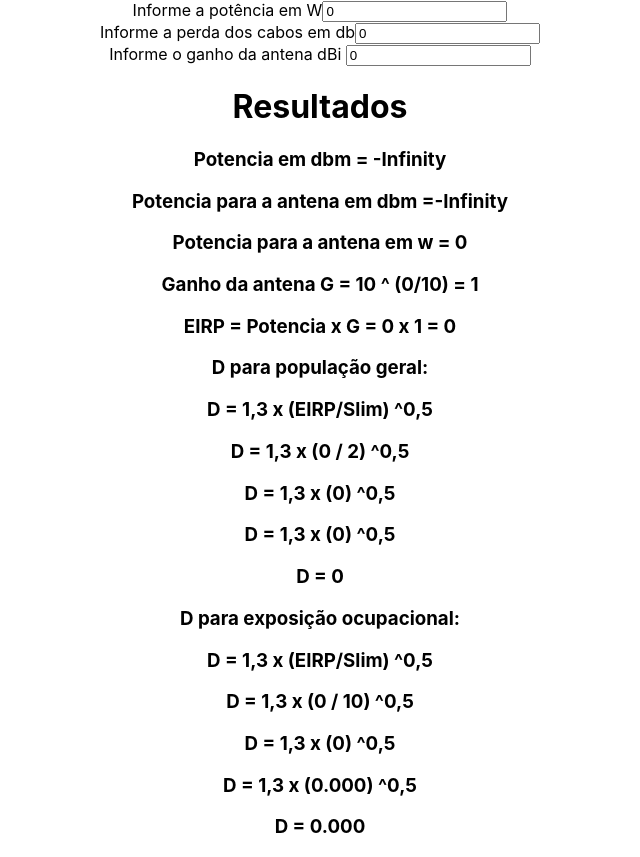
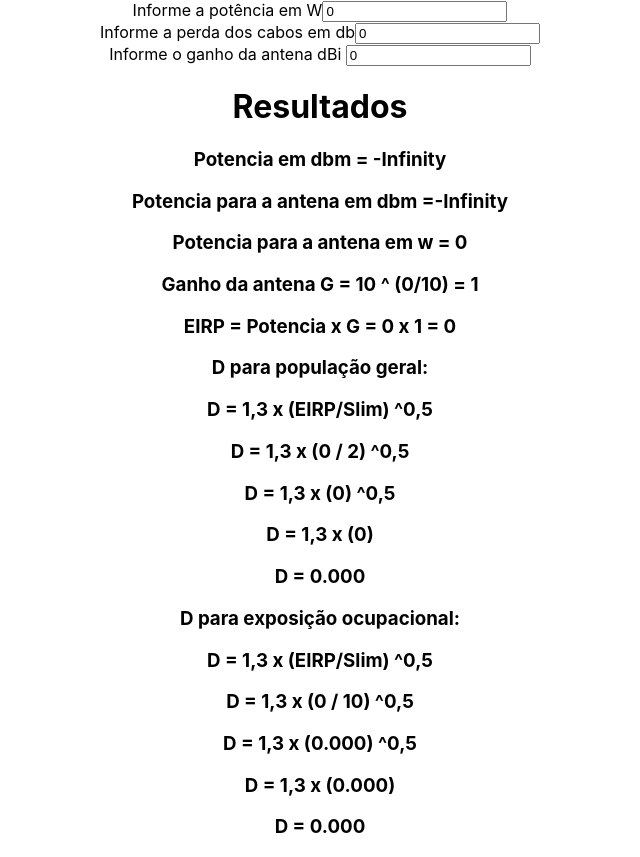
Before and after one commit to leoliveira1911/anatel, a React (Create React App) app: page / in a window 1280 px wide. Shown: the whole page, without its empty margins (320-960 px from the left). Built offline with nearby package versions, Linux system fonts and the light colour scheme.

Commit message:
correção bugs

```diff
--- a/src/components/Input.jsx
+++ b/src/components/Input.jsx
@@ -60,14 +60,14 @@ export default function Input() {
       <h3>D = 1,3 x (EIRP/Slim) ^0,5 </h3>
       <h3>D = 1,3 x ({eirp} / 2) ^0,5</h3>
       <h3>D = 1,3 x ({eirp / 2}) ^0,5</h3>
-      <h3>D = 1,3 x ({+((eirp / 2) ** 0.5).toFixed(3)}) ^0,5</h3>
-      <h3>D = {1.3 * +((eirp / 2) ** 0.5).toFixed(3)}</h3>
+      <h3>D = 1,3 x ({+((eirp / 2) ** 0.5).toFixed(3)})</h3>
+      <h3>D = {(1.3 * (eirp / 2) ** 0.5).toFixed(3)}</h3>
 
       <h3>D para exposição ocupacional: </h3>
       <h3>D = 1,3 x (EIRP/Slim) ^0,5 </h3>
       <h3>D = 1,3 x ({eirp} / 10) ^0,5</h3>
-      <h3>D = 1,3 x ({eirp / 10}) ^0,5</h3>
-      <h3>D = 1,3 x ({((eirp / 10) ** 0.5).toFixed(3)}) ^0,5</h3>
+      <h3>D = 1,3 x ({(eirp / 10).toFixed(3)}) ^0,5</h3>
+      <h3>D = 1,3 x ({((eirp / 10) ** 0.5).toFixed(3)})</h3>
       <h3>D = {(1.3 * (eirp / 10) ** 0.5).toFixed(3)}</h3>
     </div>
   );
```
